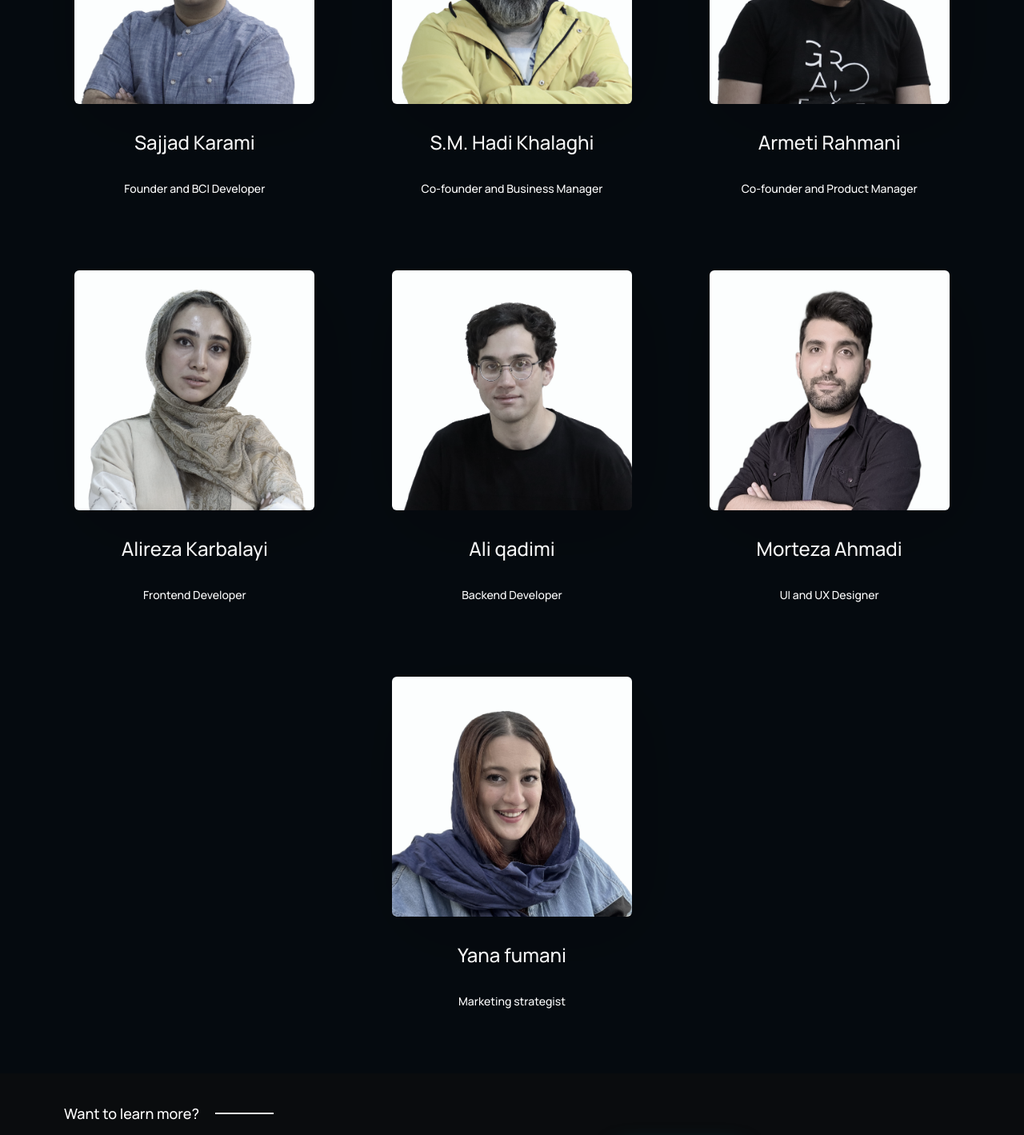
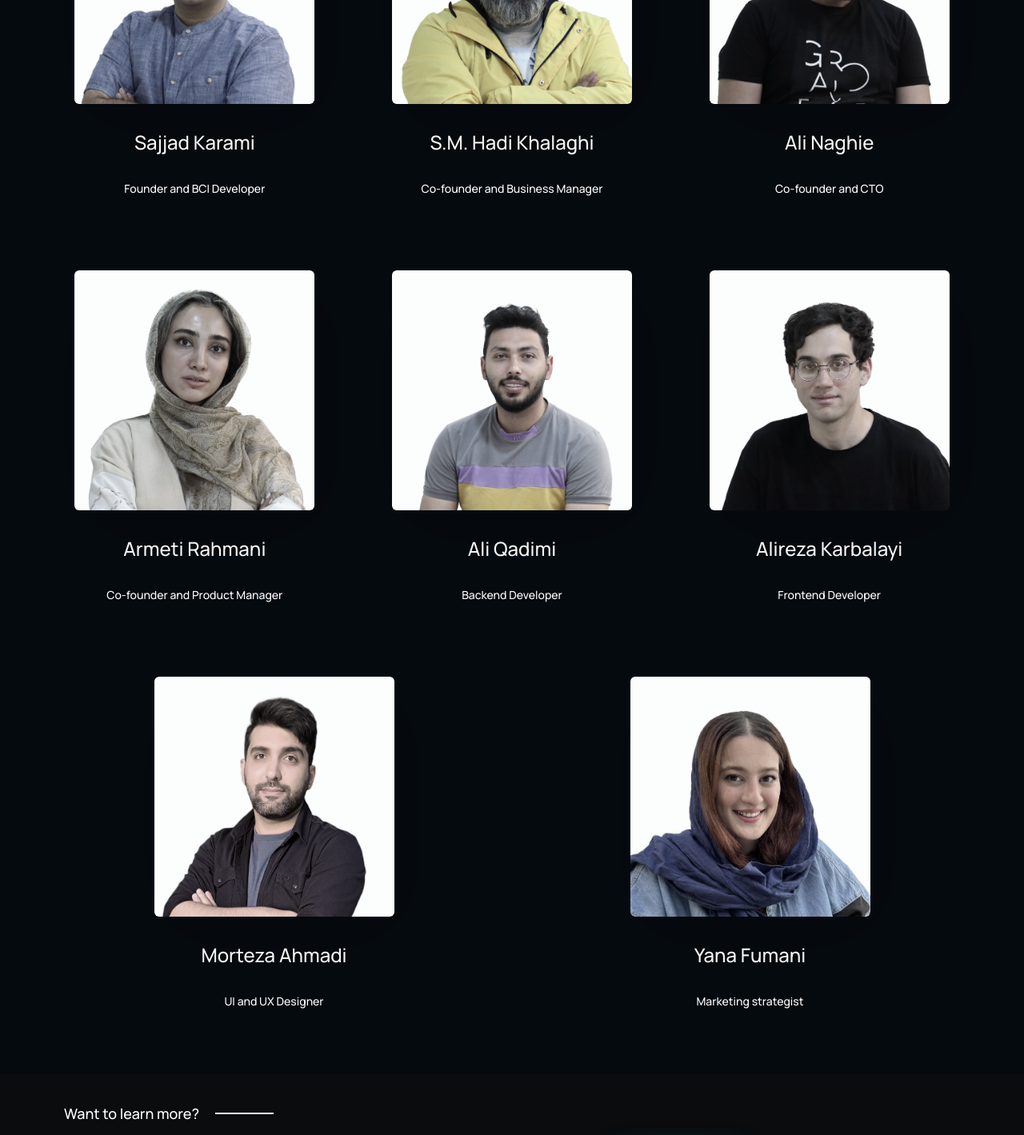
Before and after one commit to alirezakm10/loaningo-frontend, a Next.js app: page /aboutus in a window 1280 px wide. Shown: the part 1103-2522 px from the top of the page at 80% size. Built offline with nearby package versions, Linux system fonts and the light colour scheme.

Commit message:
team card8 added teammates translator eddited

```diff
--- a/pages/aboutus.jsx
+++ b/pages/aboutus.jsx
@@ -163,7 +163,7 @@ const about = () => {
            {/* card start */}
            <section className=" relative flex flex-col gap-3 text-center items-center flex-1 team-card">
             <div className="relative overflow-hidden rounded-md max-w-[300px]  h-auto team-img">
-              <img src="/team/alireza_karbalayi.jpg" width="100%" height="100%" />
+              <img src="/team/ali_qadimi.jpg" width="100%" height="100%" />
             </div>
             <h1 className="text-2xl">{t('teamC5Title')}</h1>
             <p className="text-sm text-dimgot pb-2 ">{t('teamC5Stack')}</p>
@@ -172,24 +172,37 @@ const about = () => {
            {/* card start */}
            <section className=" relative flex flex-col gap-3 text-center items-center flex-1 team-card">
             <div className="relative overflow-hidden rounded-md max-w-[300px]  h-auto team-img">
-              <img src="/team/morteza_ahmadi.jpg" width="100%" height="100%" />
+              <img src="/team/alireza_karbalayi.jpg" width="100%" height="100%" />
             </div>
             <h1 className="text-2xl">{t('teamC6Title')}</h1>
             <p className="text-sm text-dimgot pb-2 ">{t('teamC6Stack')}</p>
           </section>
           {/* card end */}
         </section>
-        <section className="flex flex-col gap-[70px] md:flex-row justify-center items-center md:my-9">
+
+
+        <section className="w-full flex flex-col gap-[70px] md:flex-row justify-center items-center md:my-9">
           {/* card start */}
-          <section className=" relative flex flex-col justify-center items-center gap-3 text-center items-center flex-1 team-card">
-            <div className="relative overflow-hidden rounded-md  max-w-[300px] h-auto team-img">
-              <img src="/team/yana_foomani.jpg" width="100%" height="100%" />
+          <section className=" relative flex flex-col gap-3 text-center items-center flex-1 team-card">
+            <div className="relative overflow-hidden rounded-md max-w-[300px]  h-auto team-img">
+              <img src="/team/morteza_ahmadi.jpg" width="100%" height="100%" />
             </div>
             <h1 className="text-2xl">{t('teamC7Title')}</h1>
             <p className="text-sm text-dimgot pb-2 ">{t('teamC7Stack')}</p>
           </section>
           {/* card end */}
+           {/* card start */}
+           <section className=" relative flex flex-col gap-3 text-center items-center flex-1 team-card">
+            <div className="relative overflow-hidden rounded-md max-w-[300px]  h-auto team-img">
+              <img src="/team/yana_foomani.jpg" width="100%" height="100%" />
+            </div>
+            <h1 className="text-2xl">{t('teamC8Title')}</h1>
+            <p className="text-sm text-dimgot pb-2 ">{t('teamC8Stack')}</p>
+          </section>
+          {/* card end */}
+
         </section>
+
       </section>
 
       </section>
--- a/public/locales/en/en.json
+++ b/public/locales/en/en.json
@@ -117,16 +117,18 @@
    "teamC1Stack":"Founder and BCI Developer",
    "teamC2Title":"S.M. Hadi Khalaghi",
    "teamC2Stack":"Co-founder and Business Manager",
-   "teamC3Title":"Armeti Rahmani",
-   "teamC3Stack":"Co-founder and Product Manager",
-   "teamC4Title":"Alireza Karbalayi",
-   "teamC4Stack":"Frontend Developer",
-   "teamC5Title":"Ali qadimi",
+   "teamC3Title":"Ali Naghie",
+   "teamC3Stack":"Co-founder and CTO",
+   "teamC4Title":"Armeti Rahmani",
+   "teamC4Stack":"Co-founder and Product Manager",
+   "teamC5Title":"Ali Qadimi",
    "teamC5Stack":"Backend Developer",
-   "teamC6Title":"Morteza Ahmadi",
-   "teamC6Stack":"UI and UX Designer",
-   "teamC7Title":"Yana fumani",
-   "teamC7Stack":"Marketing strategist",
+   "teamC6Title":"Alireza Karbalayi",
+   "teamC6Stack":"Frontend Developer",
+   "teamC7Title":"Morteza Ahmadi",
+   "teamC7Stack":"UI and UX Designer",
+   "teamC8Title":"Yana Fumani",
+   "teamC8Stack":"Marketing strategist",
 
 
    "RoadMapTitleP":"Our Roadmap",
```
